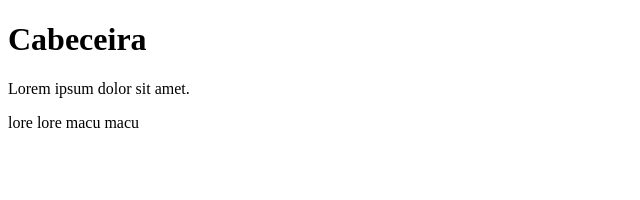
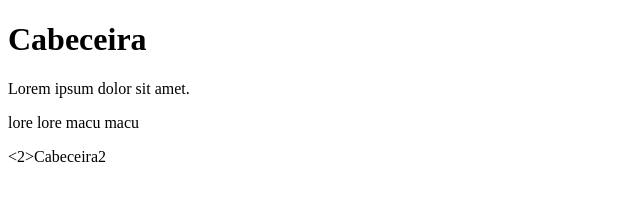
Before and after one commit to XabierMartinezGomez/daw22-24, a plain HTML site: page index.html in a window 1280 px wide. Shown: the whole page, without its empty margins (0-640 px from the left). Drawn offline with Linux system fonts and the light colour scheme.

Commit message:
Cabeceira2

```diff
--- a/index.html
+++ b/index.html
@@ -10,5 +10,6 @@
     <h1>Cabeceira</h1>
     <p>Lorem ipsum dolor sit amet.</p>
     <p>lore lore macu macu</p>
+    <2>Cabeceira2</h2>
 </body>
 </html>
```
